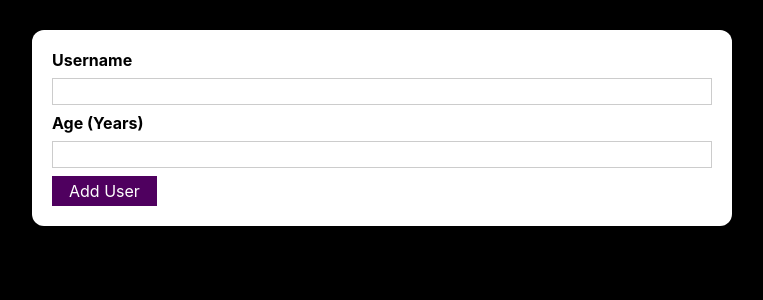
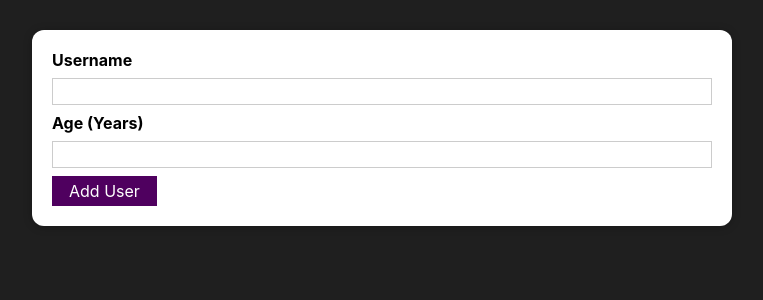
Before and after one commit to guywhale/add-user-app, a React (Create React App) app: page / in a window 1280 px wide. Shown: the top 300 px of the page, without its empty margins (258-1021 px from the left). Built offline with nearby package versions, Linux system fonts and the light colour scheme.

Commit message:
Change background to match video tutorial

```diff
--- a/src/index.css
+++ b/src/index.css
@@ -9,7 +9,7 @@ body {
 		sans-serif;
 	-webkit-font-smoothing: antialiased;
 	-moz-osx-font-smoothing: grayscale;
-	background-color: black;
+	background-color: #1f1f1f;
 }
 
 code {
```
